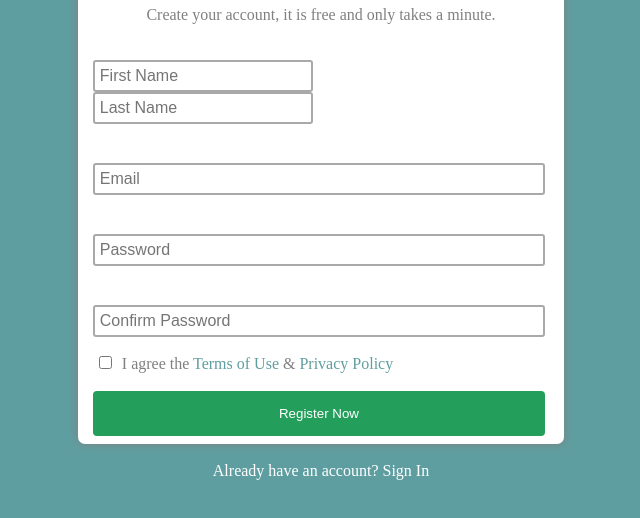
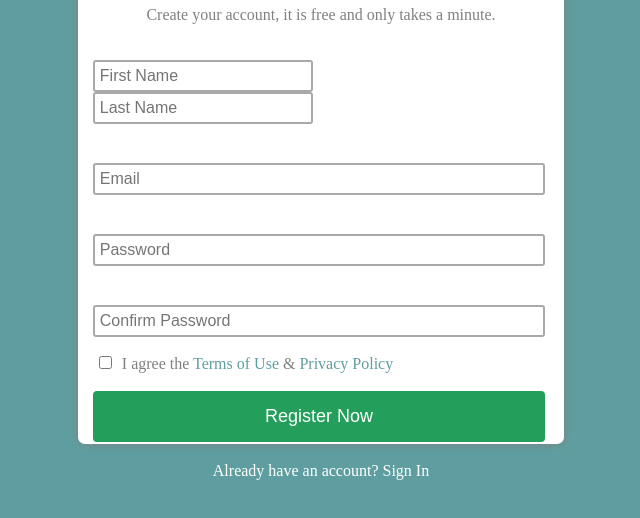
Before and after one commit to galakpaigates/registration-form, a plain HTML site: page index.html in a window 1280 px wide. Shown: the part 186-704 px from the top of the page, without its empty margins (319-959 px from the left). Drawn offline with Linux system fonts and the light colour scheme.

Commit message:
Reviewed CSS Code

```diff
--- a/stylesheet.css
+++ b/stylesheet.css
@@ -3,6 +3,7 @@
     padding: 0;
     box-sizing: border-box;
     color: gray;
+    outline: none;
 }
 
 html {
@@ -67,6 +68,7 @@ input {
     border-radius: 4px;
     padding: 15px;
     width: 93%;
+    font-size: large;
 }
 
 .signIn {
```
